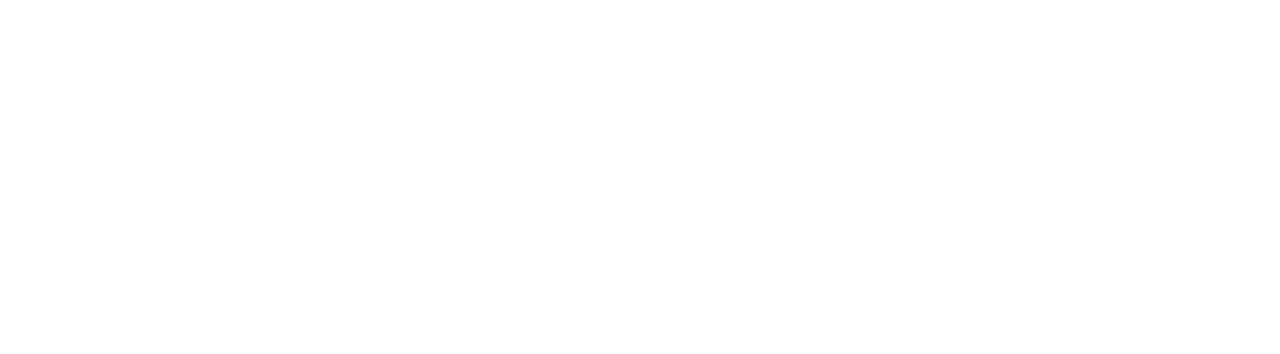
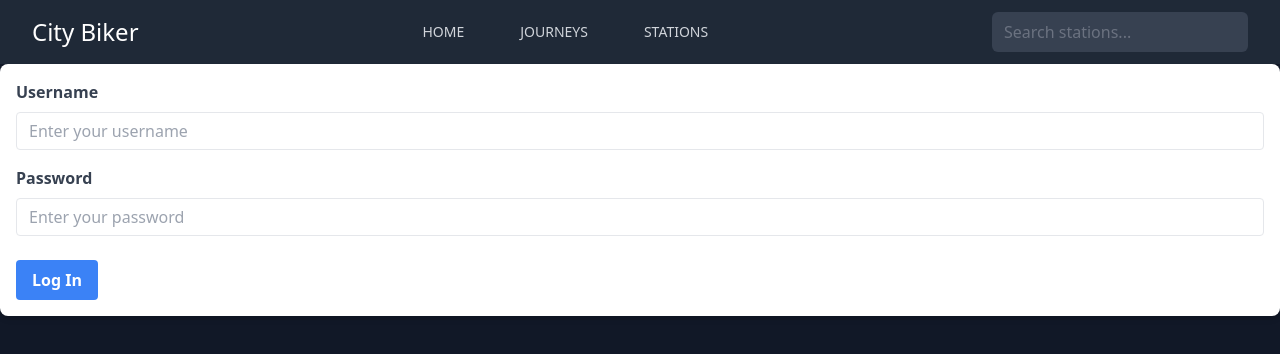
Before and after one commit to PlayJeri/BikeApp, a React (Vite) app in the folder frontend/bike_app/: page /login in a window 1280 px wide. Before the commit this address had no page. Shown: the top 354 px of the page. Built offline with nearby package versions, Linux system fonts and the light colour scheme.

Commit message:
added login page and form component

```diff
--- a/frontend/bike_app/src/App.tsx
+++ b/frontend/bike_app/src/App.tsx
@@ -4,6 +4,8 @@
 import StationListPage from './pages/StationListPage';
 import StationPage from './pages/StationPage';
 import JourneysPage from './pages/JourneysPage';
+import LoginPage from './pages/LoginPage';
+import AddStationPage from './pages/AddStationPage';
 
 const App: React.FC = () => {
   return (
@@ -13,6 +15,8 @@
         <Route path="/stations" element={<StationListPage />} />
         <Route path="/station/:id" element={<StationPage />} />
         <Route path="/journeys" element={<JourneysPage />} />
+        <Route path="/login" element={<LoginPage />} />
+        <Route path="add/station" element={<AddStationPage />} />
       </Routes>
     </Router>
   );
--- /dev/null
+++ b/frontend/bike_app/src/components/LoginForm.tsx
@@ -0,0 +1,58 @@
+import React, { useState } from 'react'
+
+
+interface LoginProps {
+    onSubmit: (username: string, password: string) => void;
+}
+
+const LoginForm: React.FC<LoginProps> = ({ onSubmit }) => {
+    const [username, setUsername] = useState("")
+    const [password, setPassword] = useState("")
+
+    const handleSubmit = (e: React.FormEvent<HTMLFormElement>) => {
+        e.preventDefault()
+        onSubmit(username, password)
+    }
+
+    return (
+        <form className="p-4 bg-white shadow-md rounded-lg" onSubmit={handleSubmit}>
+          <div className="mb-4">
+            <label className="block text-gray-700 font-bold mb-2" htmlFor="username">
+              Username
+            </label>
+            <input
+              className="appearance-none border rounded w-full py-2 px-3 text-gray-700 leading-tight focus:outline-none focus:shadow-outline"
+              id="username"
+              type="text"
+              placeholder="Enter your username"
+              value={username}
+              onChange={(e) => setUsername(e.target.value)}
+            />
+          </div>
+          <div className="mb-6">
+            <label className="block text-gray-700 font-bold mb-2" htmlFor="password">
+              Password
+            </label>
+            <input
+              className="appearance-none border rounded w-full py-2 px-3 text-gray-700 leading-tight focus:outline-none focus:shadow-outline"
+              id="password"
+              type="password"
+              placeholder="Enter your password"
+              value={password}
+              onChange={(e) => setPassword(e.target.value)}
+            />
+          </div>
+          <div className="flex items-center justify-between">
+            <button
+              className="bg-blue-500 hover:bg-blue-700 text-white font-bold py-2 px-4 rounded focus:outline-none focus:shadow-outline"
+              type="submit"
+            >
+              Log In
+            </button>
+          </div>
+        </form>
+      );
+    };
+
+
+export default LoginForm
--- /dev/null
+++ b/frontend/bike_app/src/pages/LoginPage.tsx
@@ -0,0 +1,34 @@
+import Cookies from 'js-cookie'
+import React from 'react'
+import Navbar from '../components/Navbar'
+import LoginForm from '../components/LoginForm'
+
+const LoginPage: React.FC = () => {
+
+    const handleLogin = async (username: string, password: string) => {
+        try {
+            const response = await fetch("http://localhost:8000/login", {
+                method: "POST",
+                headers: {
+                    "Content-Type": "application/x-www-form-urlencoded",
+                    "accept": "application/json"
+                },
+                body: `grant_type=&username=${username}&password=${password}&scope=&client_id=&client_secret=`,
+            })
+            const data = await response.json()
+            console.log(data)
+            Cookies.set('jwt_token', data.access_token, { expires: data.expires_in / 86400})
+        } catch (error) {
+            console.log(error)
+        }
+    }
+
+  return (
+    <div className="bg-gray-900 min-h-screen text-white">
+        <Navbar />
+        <LoginForm onSubmit={handleLogin} />
+    </div>
+  )
+}
+
+export default LoginPage
```
Also changed, not shown: 2 other files (tests, documents, lock files or other folders).
